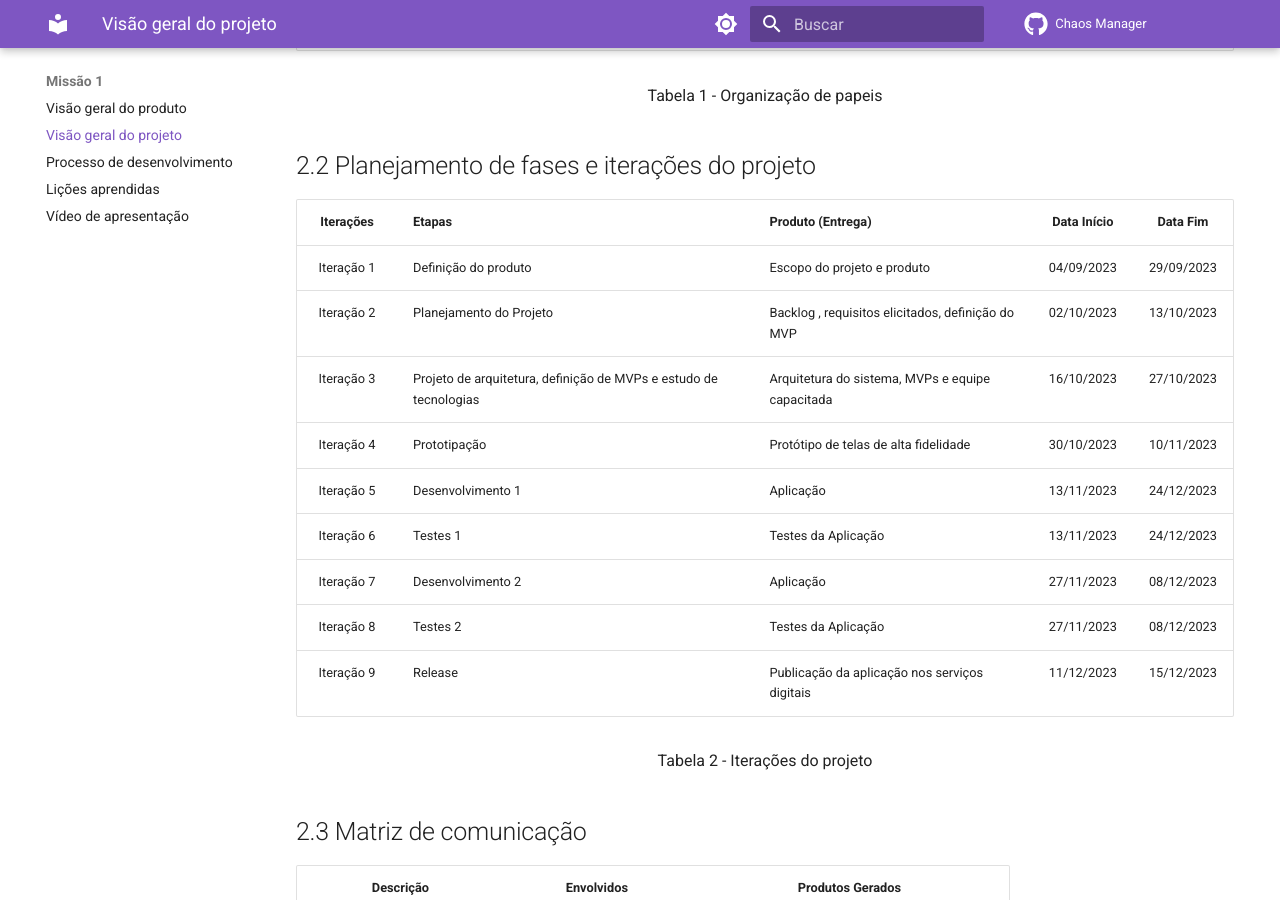
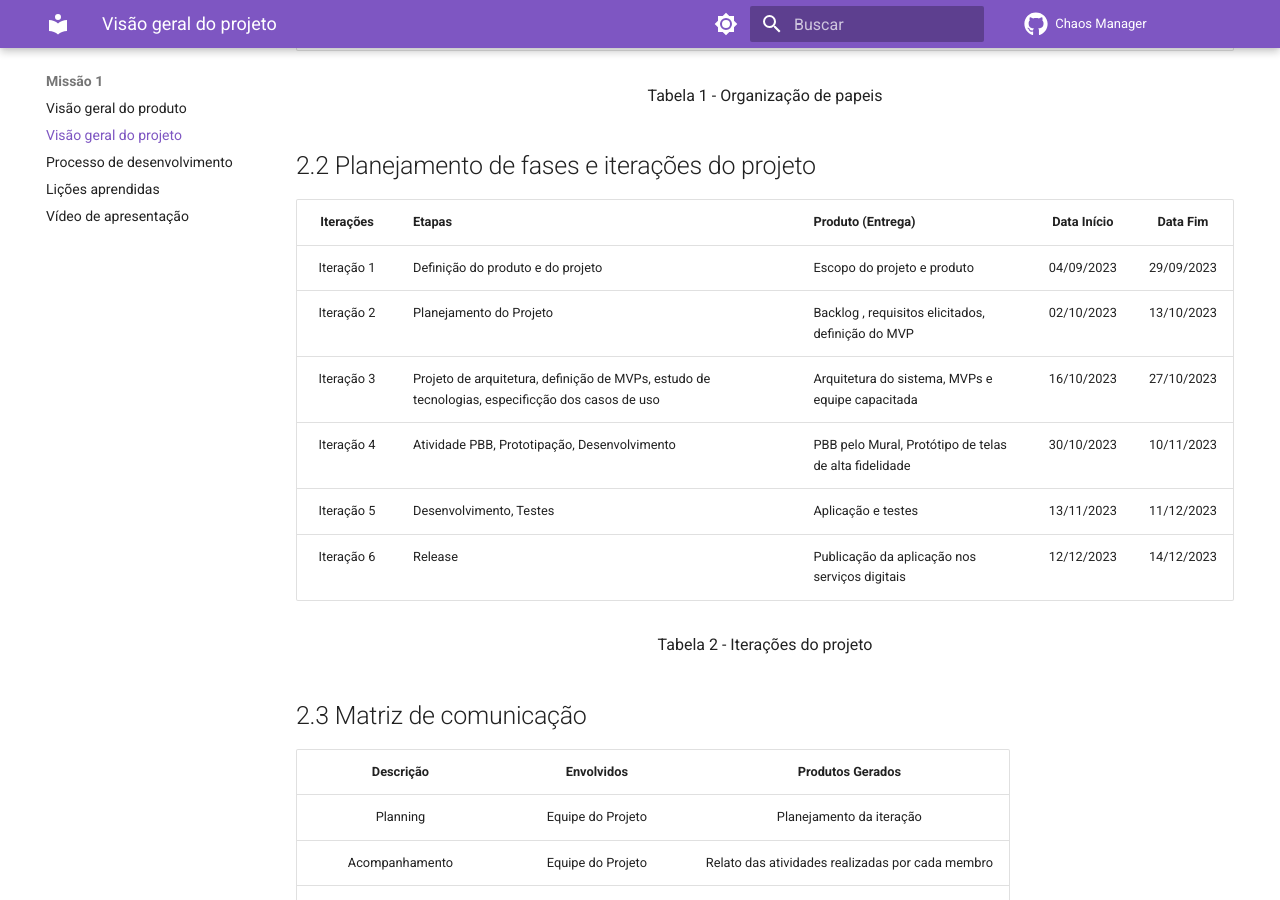
Before and after one commit to mdsreq-fga-unb/2023.2-ChaosManager, an MkDocs documentation site: the page built from docs/visao_projeto.md, in a window 1280 px wide and 900 px high, scrolled down 838 px. Built offline with MkDocs 1.6.1 and Material for MkDocs 9.7.7, drawn with Linux system fonts in a browser that asks for light colours; comment, search, counter and statistics services are not loaded.

Commit message:
docs: fix planejamento

```diff
--- a/docs/visao_projeto.md
+++ b/docs/visao_projeto.md
@@ -26,15 +26,12 @@ Tabela 1 - Organização de papeis
 
 | **Iterações** | **Etapas**                                                        | **Produto (Entrega)**                             | **Data Início** | **Data Fim** |
 | :-----------: | :---------------------------------------------------------------- | :------------------------------------------------ | :-------------: | :----------: |
-|  Iteração 1   | Definição do produto                                              | Escopo do projeto e produto                       |   04/09/2023    |  29/09/2023  |
+|  Iteração 1   | Definição do produto e do projeto                                 | Escopo do projeto e produto                       |   04/09/2023    |  29/09/2023  |
 |  Iteração 2   | Planejamento do Projeto                                           | Backlog , requisitos elicitados, definição do MVP |   02/10/2023    |  13/10/2023  |
-|  Iteração 3   | Projeto de arquitetura, definição de MVPs e estudo de tecnologias | Arquitetura do sistema, MVPs e equipe capacitada  |   16/10/2023    |  27/10/2023  |
-|  Iteração 4   | Prototipação                                                      | Protótipo de telas de alta fidelidade             |   30/10/2023    |  10/11/2023  |
-|  Iteração 5   | Desenvolvimento 1                                                 | Aplicação                                         |   13/11/2023    |  24/12/2023  |
-|  Iteração 6   | Testes 1                                                          | Testes da Aplicação                               |   13/11/2023    |  24/12/2023  |
-|  Iteração 7   | Desenvolvimento 2                                                 | Aplicação                                         |   27/11/2023    |  08/12/2023  |
-|  Iteração 8   | Testes 2                                                          | Testes da Aplicação                               |   27/11/2023    |  08/12/2023  |
-|  Iteração 9   | Release                                                           | Publicação da aplicação nos serviços digitais     |   11/12/2023    |  15/12/2023  |
+|  Iteração 3   | Projeto de arquitetura, definição de MVPs, estudo de tecnologias, especificção dos casos de uso | Arquitetura do sistema, MVPs e equipe capacitada  |   16/10/2023    |  27/10/2023  |
+|  Iteração 4   | Atividade PBB, Prototipação, Desenvolvimento                      | PBB pelo Mural, Protótipo de telas de alta fidelidade |   30/10/2023    |  10/11/2023  |
+|  Iteração 5   | Desenvolvimento, Testes                                           | Aplicação e testes                                |   13/11/2023    |  11/12/2023  |
+|  Iteração 6   | Release                                                           | Publicação da aplicação nos serviços digitais     |   12/12/2023    |  14/12/2023  |
 
 <p style="text-align:center;">
 Tabela 2 - Iterações do projeto
```
